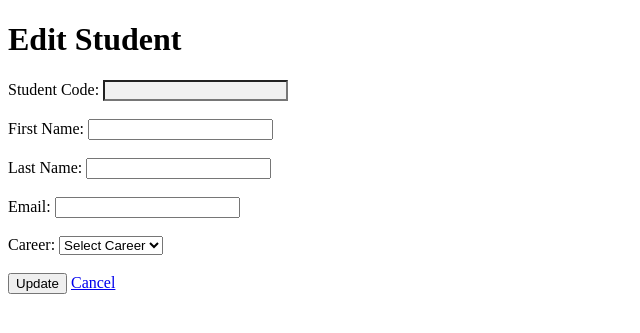
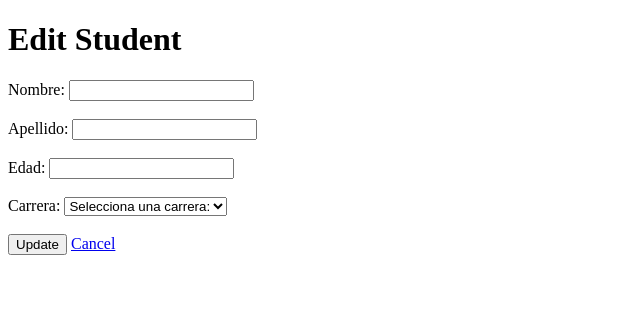
Before and after one commit to OsvaldoZunniga/workshops, a CodeIgniter 4 app: the page made by WSP-6_CRUD_CI/app/Views/students/edit.php in a window 1280 px wide. Shown: the top 333 px of the page, without its empty margins (0-640 px from the left). Run offline with PHP 8.4 and a stand-in for CodeIgniter, Linux system fonts and the light colour scheme; the template is opened without the code that fills it, so the values that code supplies are empty; some libraries are stand-ins or nearby versions.

Commit message:
WSP Finished

```diff
--- a/WSP-6_CRUD_CI/app/Models/StudentModel.php
+++ b/WSP-6_CRUD_CI/app/Models/StudentModel.php
@@ -10,7 +10,7 @@ class StudentModel extends Model
     protected $primaryKey = 'id';
 
     protected $allowedFields = ['nombre', 'apellido', 'edad', 'fk_career'];
-    protected $useTimestamps = true;
+    protected $useTimestamps = false;
 
     // Método para obtener estudiantes con información de carrera
     public function getStudentsWithCareers()
--- a/WSP-6_CRUD_CI/app/Views/students/create.php
+++ b/WSP-6_CRUD_CI/app/Views/students/create.php
@@ -5,7 +5,7 @@
 </head>
 <body>
 <h1>Add New Student</h1>
-<form action="students/store" method="post">
+<form action="/students/store" method="post">
     <label>Name:</label>
     <input type="text" name="nombre" required><br><br>
 
--- a/WSP-6_CRUD_CI/app/Views/students/edit.php
+++ b/WSP-6_CRUD_CI/app/Views/students/edit.php
@@ -6,24 +6,21 @@
 <body>
 <h1>Edit Student</h1>
 <form action="/students/update/<?= $student['id'] ?>" method="post">
-    <label>Student Code:</label>
-    <input type="text" value="<?= esc($student['student_code']) ?>" readonly style="background-color: #f0f0f0;"><br><br>
+    <label>Nombre:</label>
+    <input name="nombre" type="text" value="<?= esc($student['nombre']) ?>" require><br><br>
 
-    <label>First Name:</label>
-    <input type="text" name="first_name" value="<?= esc($student['first_name']) ?>" required><br><br>
+    <label>Apellido:</label>
+    <input type="text" name="apellido" value="<?= esc($student['apellido']) ?>" required><br><br>
 
-    <label>Last Name:</label>
-    <input type="text" name="last_name" value="<?= esc($student['last_name']) ?>" required><br><br>
+    <label>Edad:</label>
+    <input type="number" name="edad" value="<?= esc($student['edad']) ?>" required><br><br>
 
-    <label>Email:</label>
-    <input type="email" name="email" value="<?= esc($student['email']) ?>" required><br><br>
-
-    <label>Career:</label>
-    <select name="career_id" required>
-        <option value="">Select Career</option>
+    <label>Carrera:</label>
+    <select name="fk_career" required>
+        <option value="">Selecciona una carrera:</option>
         <?php foreach ($careers as $career): ?>
-            <option value="<?= $career['id'] ?>" <?= ($student['career_id'] == $career['id']) ? 'selected' : '' ?>>
-                <?= esc($career['name']) ?>
+            <option value="<?= $career['id'] ?>" <?= ($student['fk_career'] == $career['id']) ? 'selected' : '' ?>>
+                <?= esc($career['nombre']) ?>
             </option>
         <?php endforeach; ?>
     </select><br><br>
--- a/WSP-6_CRUD_CI/app/Views/students/index.php
+++ b/WSP-6_CRUD_CI/app/Views/students/index.php
@@ -8,7 +8,7 @@
     <a href="/students/create">+ Add New Student</a> | <a href="/careers">View Careers</a>
     <table border="1">
         <tr>
-            <th>Nomobre</th>
+            <th>Nombre</th>
             <th>Apellido</th>
             <th>Edad</th>
             <th>Career</th>
```
Also changed, not shown: WSP-6_CRUD_CI/app/Controllers/Career.php (+3 -4 lines), WSP-6_CRUD_CI/app/Controllers/Student.php (+5 -6 lines), WSP-6_CRUD_CI/app/Views/careers/edit.php (+3 -6 lines).
